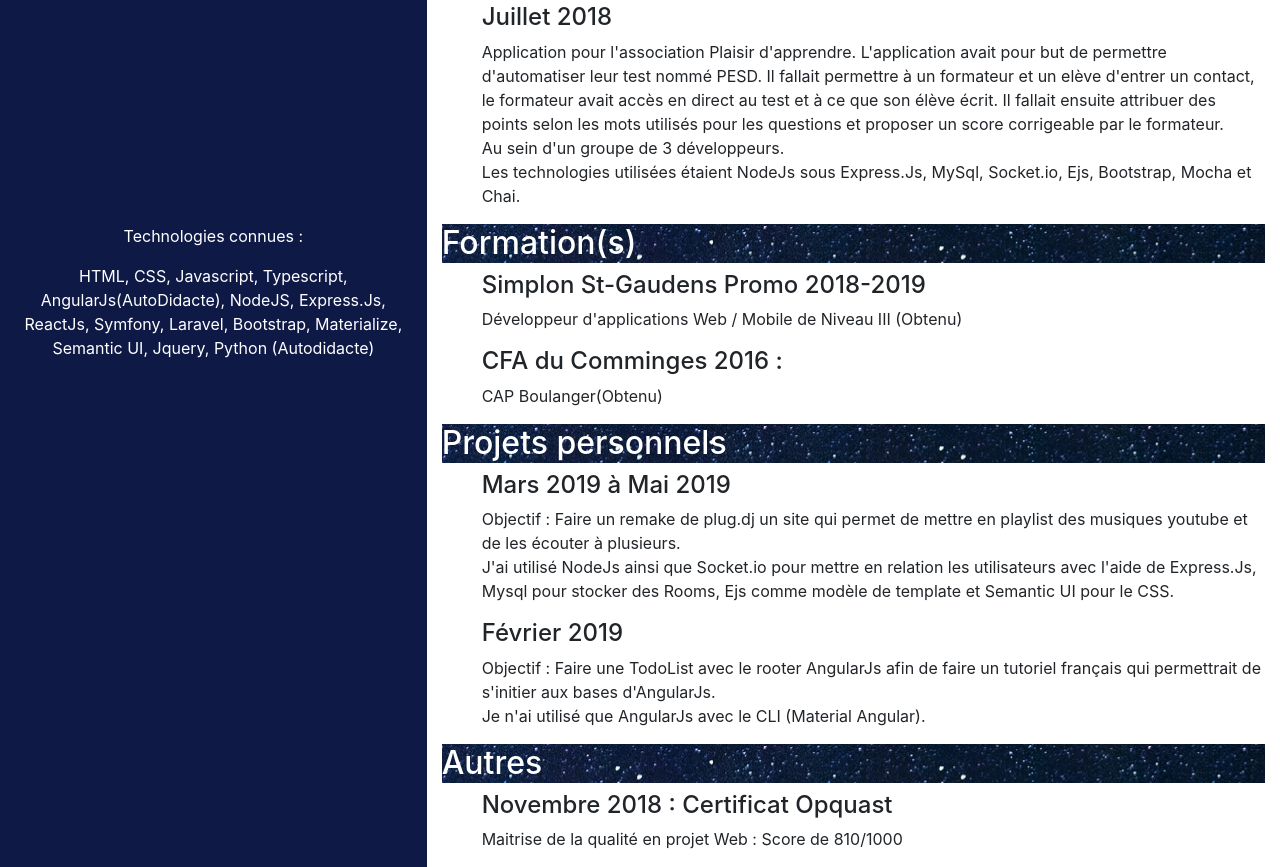
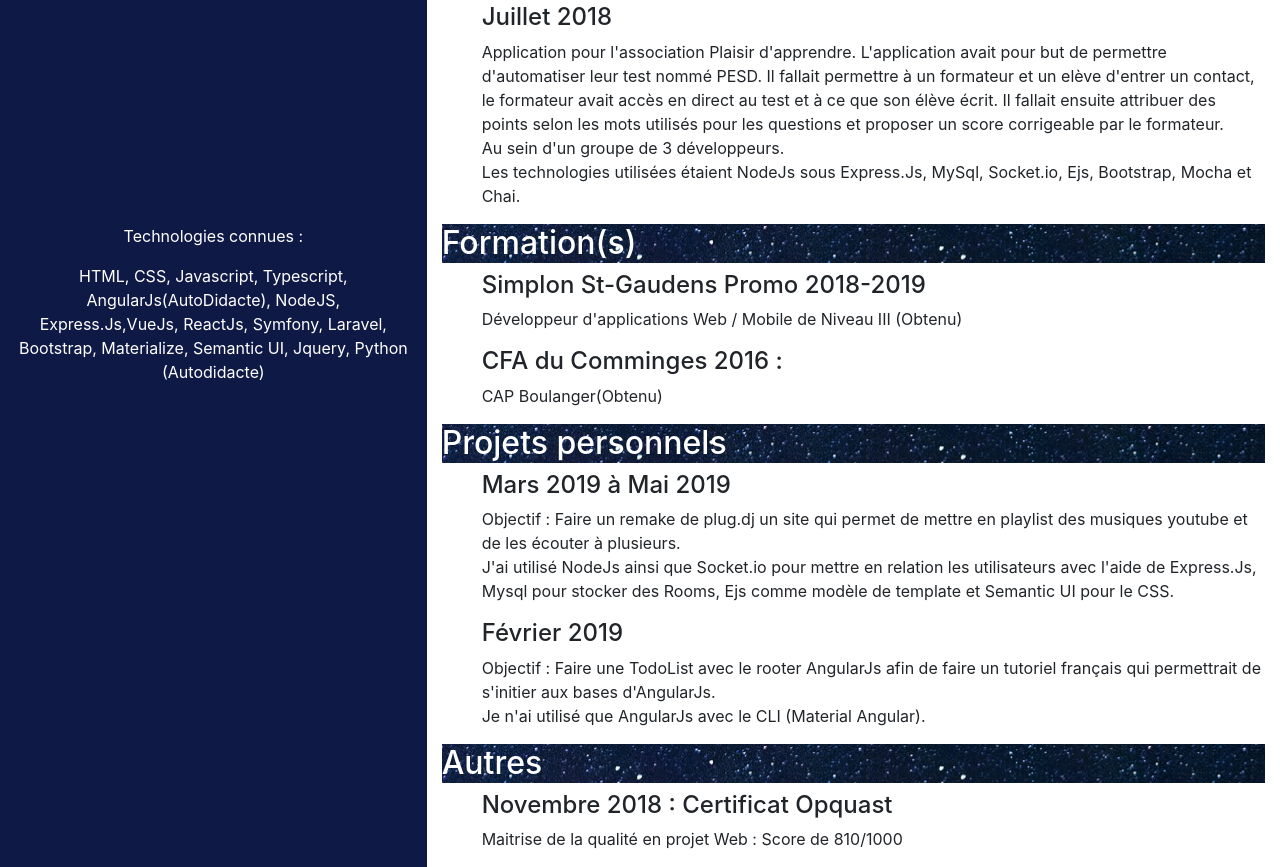
Before and after one commit to Alencruser/Currivitae, a plain HTML site: page index.html in a window 1280 px wide. Shown: the part 675-1542 px from the top of the page. Drawn offline with nearby package versions, Linux system fonts and the light colour scheme.

Commit message:
rajout de vuejs

```diff
--- a/index.html
+++ b/index.html
@@ -69,7 +69,7 @@
 	<div class="row partone">
 		<div class="col-sm-4 darkest">
 			<p>Technologies connues :</p>
-			<p>HTML, CSS, Javascript, Typescript, AngularJs(AutoDidacte), NodeJS, Express.Js, ReactJs, Symfony, Laravel, Bootstrap, Materialize, Semantic UI, Jquery, Python (Autodidacte)</p>
+			<p>HTML, CSS, Javascript, Typescript, AngularJs(AutoDidacte), NodeJS, Express.Js,VueJs, ReactJs, Symfony, Laravel, Bootstrap, Materialize, Semantic UI, Jquery, Python (Autodidacte)</p>
 		</div>
 		<div class="col-sm-8">
 				<h2 class="title">Formation(s)</h2>
```
